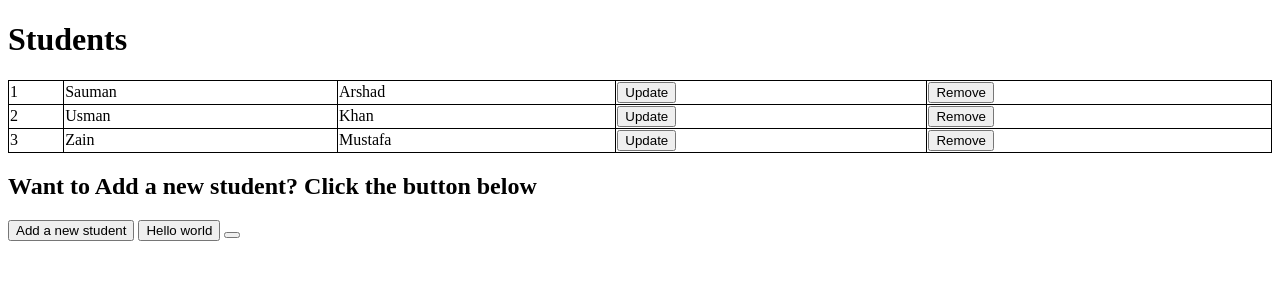
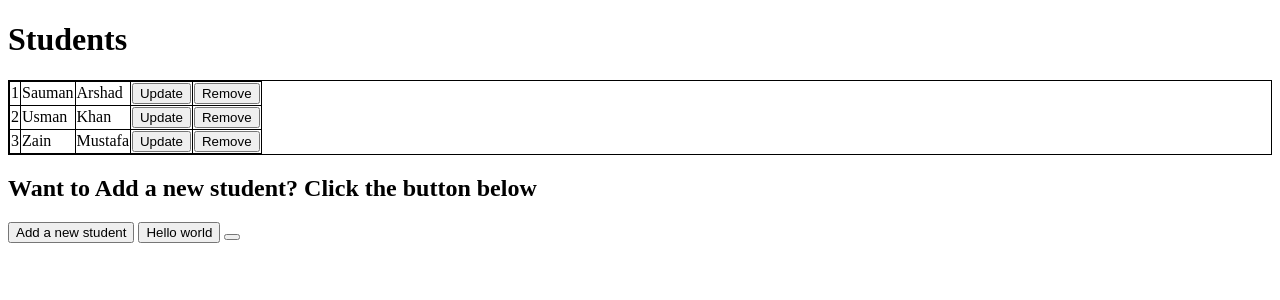
Before and after one commit to saumanarsad/Student_Management_App, a Django app: page / in a window 1280 px wide. Shown: the top 300 px of the page. Run offline with Django 4.2, Linux system fonts and the light colour scheme; data comes from the database, SQL or seed files in the repository.

Commit message:
Added third commit

```diff
--- a/Myapp/static/Index.css
+++ b/Myapp/static/Index.css
@@ -6,5 +6,6 @@ table, tr , td{
 }
 
 table {
-    width: 100%
+    width: 100%;
+    display: flex;
 }
```
